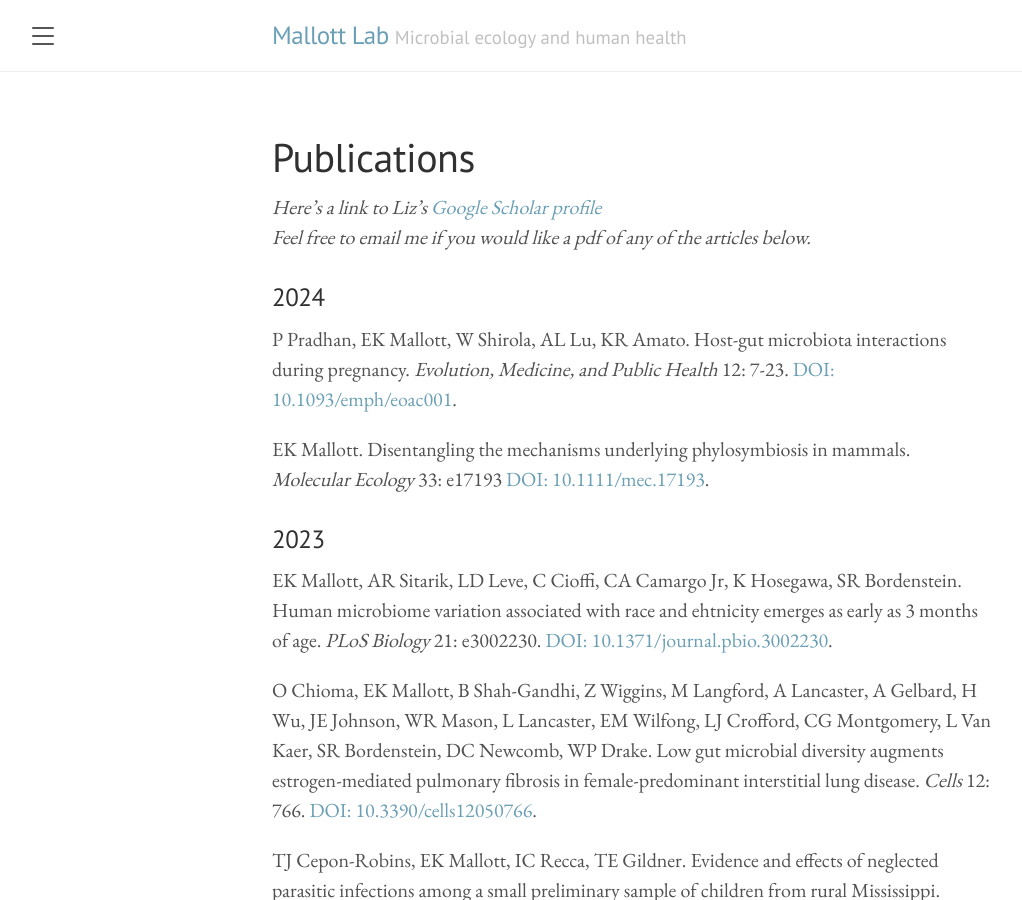
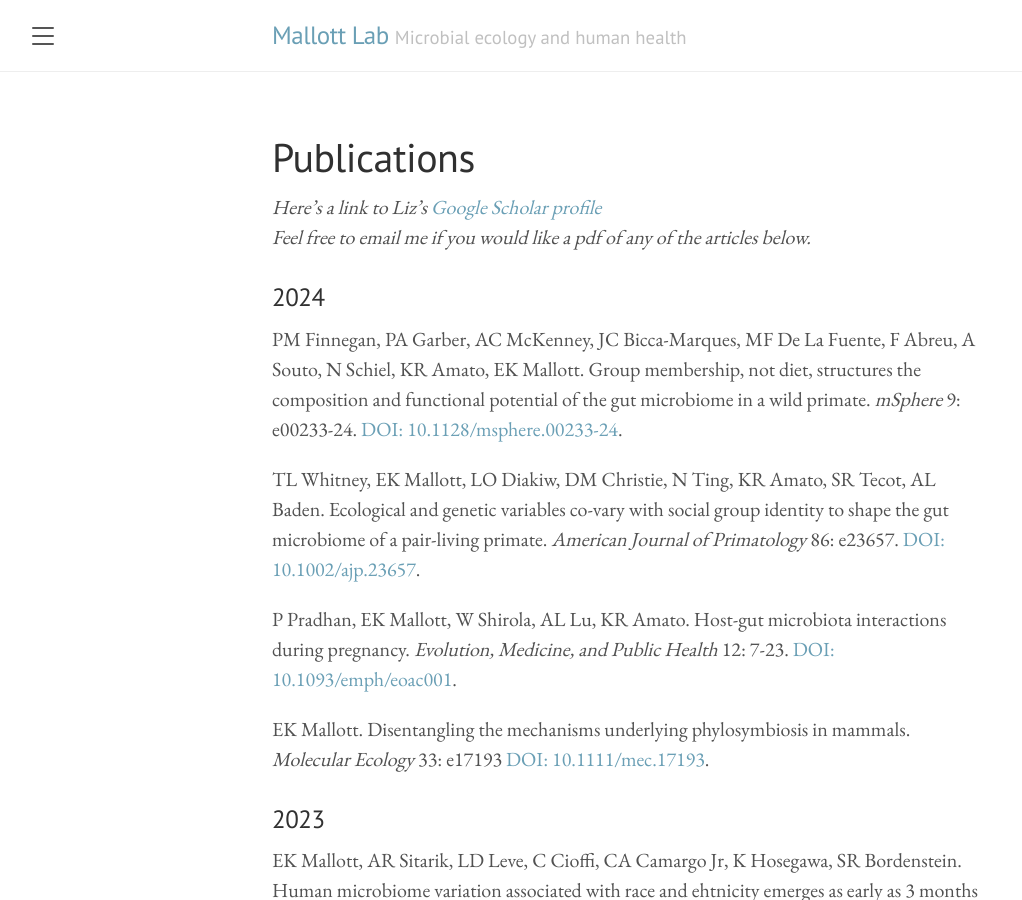
Before and after one commit to Mallott-Lab/Mallott-Lab.github.io, a Jekyll site: the page built from publications.md, in a window 1280 px wide and 900 px high. Shown: the whole window, without its empty margins (8-1030 px from the left). Built offline with Jekyll 4.4.1, drawn with Linux system fonts in a browser that asks for light colours.

Commit message:
Update publications.md

```diff
--- a/publications.md
+++ b/publications.md
@@ -6,6 +6,10 @@ title: Publications
 *Feel free to email me if you would like a pdf of any of the articles below.*
 
 ### 2024
+PM Finnegan, PA Garber, AC McKenney, JC Bicca-Marques, MF De La Fuente, F Abreu, A Souto, N Schiel, KR Amato, EK Mallott. Group membership, not diet, structures the composition and functional potential of the gut microbiome in a wild primate. *mSphere* 9: e00233-24. [DOI: 10.1128/msphere.00233-24](https://doi.org/10.1128/msphere.00233-24).
+
+TL Whitney, EK Mallott, LO Diakiw, DM Christie, N Ting, KR Amato, SR Tecot, AL Baden. Ecological and genetic variables co-vary with social group identity to shape the gut microbiome of a pair-living primate. *American Journal of Primatology* 86: e23657. [DOI: 10.1002/ajp.23657](https://doi.org/10.1002/ajp.23657).
+
 P Pradhan, EK Mallott, W Shirola, AL Lu, KR Amato. Host-gut microbiota interactions during pregnancy. *Evolution, Medicine, and Public Health* 12: 7-23. [DOI: 10.1093/emph/eoac001](https://doi.org/10.1093/emph/eoac001).
 
 EK Mallott. Disentangling the mechanisms underlying phylosymbiosis in mammals. *Molecular Ecology* 33: e17193 [DOI: 10.1111/mec.17193](https://doi.org/10.1111/mec.17193).
```
